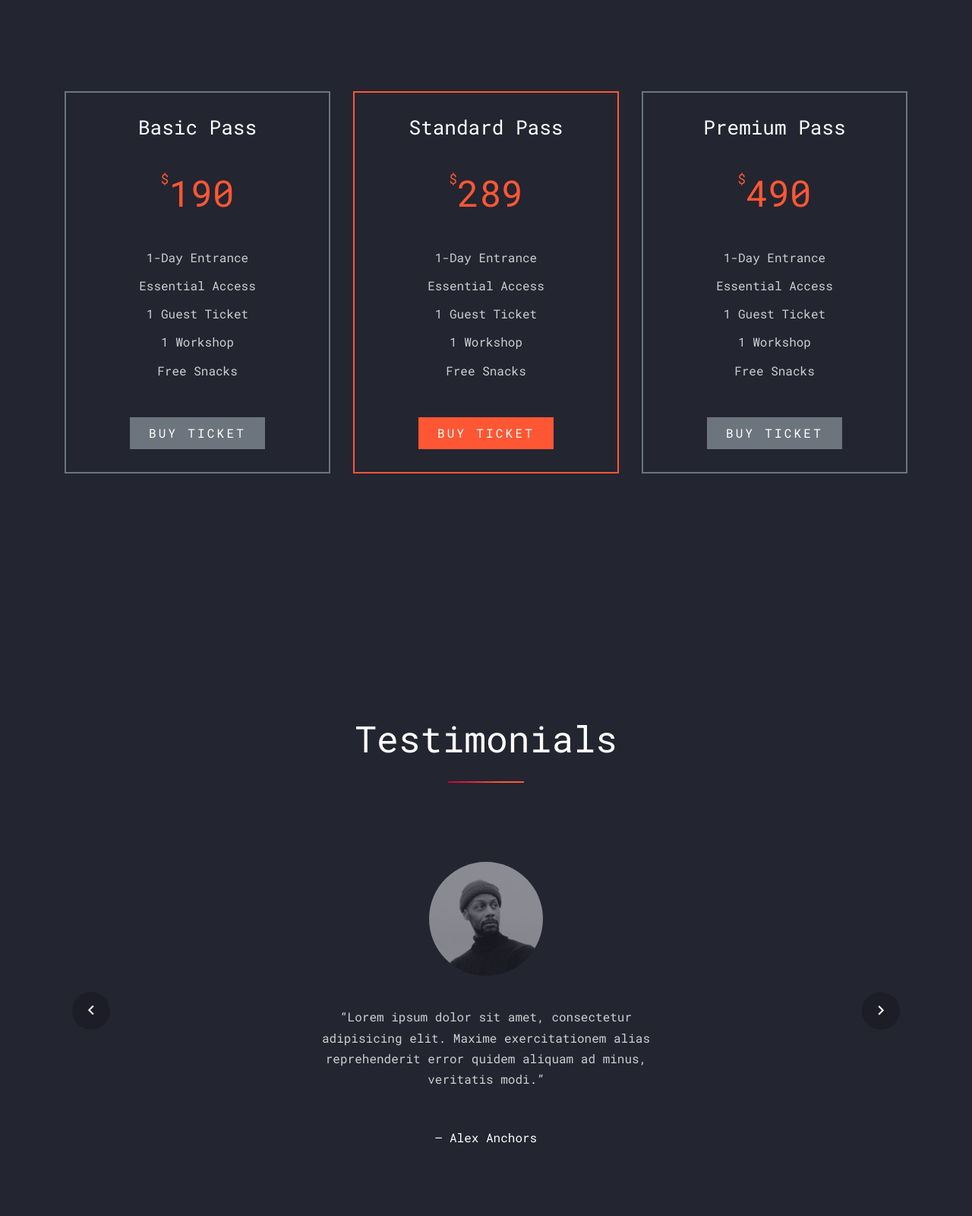
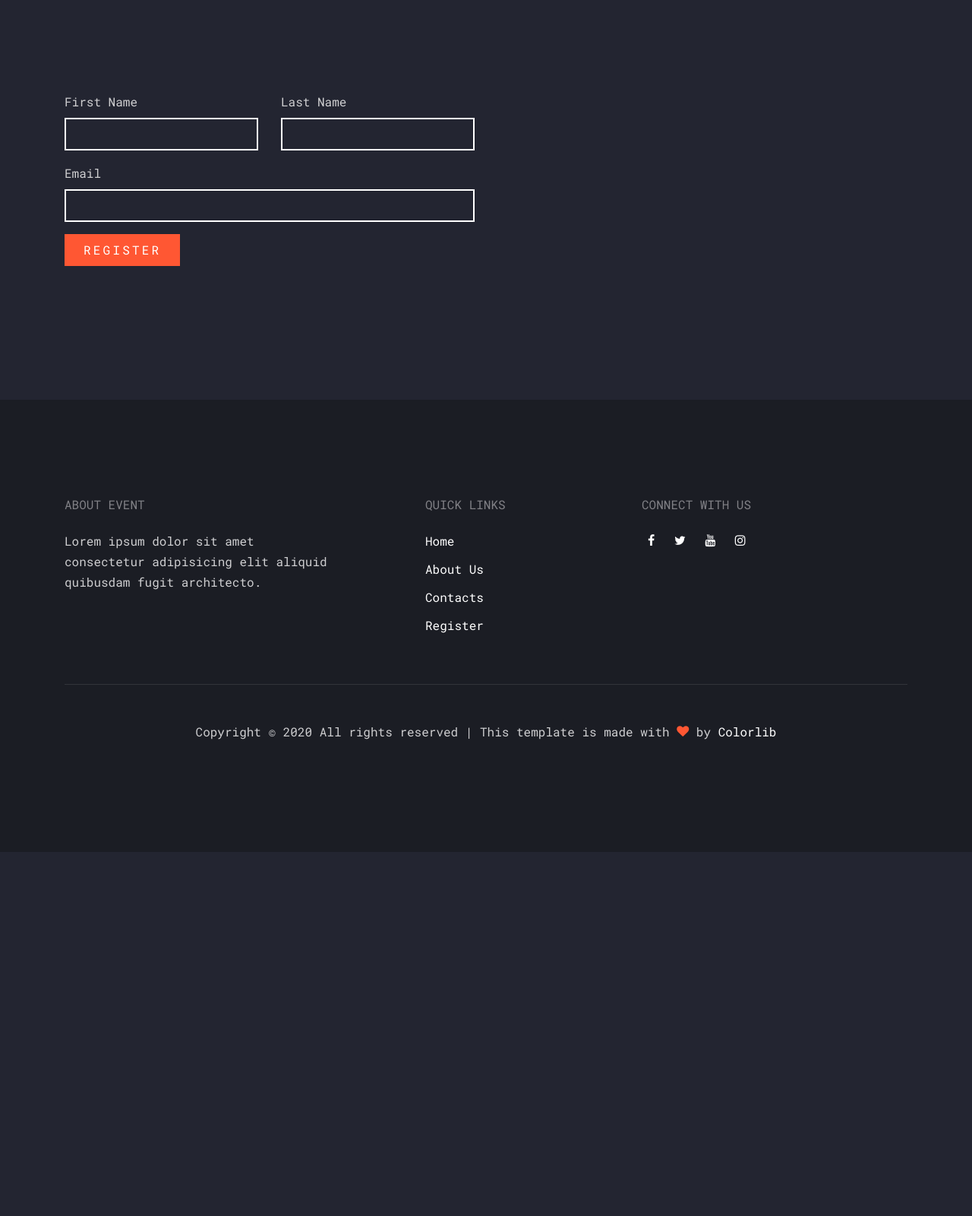
Before and after one commit to mwic-est2018/cyber-con-website, a plain HTML site: page register.html in a window 1280 px wide. Shown: the part 600-2200 px from the top of the page at 76% size. After the commit the page ends 1721 px from the top, so only its background shows below. Drawn offline with Linux system fonts and the light colour scheme; files whose address does not match are found by name.

Commit message:
create sample register form

```diff
--- a/register.html
+++ b/register.html
@@ -35,7 +35,7 @@
       <div class="container-fluid">
         <div class="row align-items-center">
           <div class="col-11 col-xl-2">
-            <h1 class="mb-0"><a href="index.html" class="text-white h2 mb-0">Work<span class="text-primary">shop</span> </a></h1>
+            <h1 class="mb-0"><a href="index.html" class="text-white h2 mb-0">Cyber<span class="text-primary">Con</span> </a></h1>
           </div>
           <div class="col-12 col-md-10 d-none d-xl-block">
             <nav class="site-navigation position-relative text-right" role="navigation">
@@ -57,8 +57,7 @@
       <div class="container">
         <div class="row align-items-center">
           <div class="col-md-10">
-            <span class="d-block mb-3 caption">Buy Tickets</span>
-            <h1 class="d-block mb-4">Tickets</h1>
+            <h1 class="d-block mb-4">Register</h1>
           </div>
         </div>
       </div>
@@ -66,151 +65,41 @@
 
     <div class="site-section">
       <div class="container">
+        <div class="row">
+          <div class="col-md-6" data-aos="fade-up">
+            <form action="#">
 
+              <div class="row form-group">
+                <div class="col-md-6 mb-3 mb-md-0">
+                  <label class="" for="fname">First Name</label>
+                  <input type="text" id="fname" class="form-control">
+                </div>
+                <div class="col-md-6">
+                  <label class="" for="lname">Last Name</label>
+                  <input type="text" id="lname" class="form-control">
+                </div>
+              </div>
 
-        <div class="row">
-          <div class="col-md-6 col-lg-4 mb-5 mb-lg-0"  data-aos="fade-up" data-aos-delay="200">
-            <div class="pricing border-secondary text-center">
-              <h2>Basic Pass</h2>
-              <div class="amount"><sup>$</sup><span class="number">190</span> </div>
-              <ul class="list-unstyled mb-5">
-                <li>1-Day Entrance</li>
-                <li>Essential Access</li>
-                <li>1 Guest Ticket</li>
-                <li>1 Workshop</li>
-                <li>Free Snacks</li>
-              </ul>
-              <div><a href="#" class="btn btn-secondary px-4 py-2">Buy Ticket</a></div>
-            </div>
-          </div>
+              <div class="row form-group">
 
-          <div class="col-md-6 col-lg-4 mb-5 mb-lg-0" data-aos="fade-up" data-aos-delay="300">
-            <div class="pricing border-primary text-center">
-              <h2>Standard Pass</h2>
-              <div class="amount"><sup>$</sup><span class="number">289</span> </div>
-              <ul class="list-unstyled mb-5">
-                <li>1-Day Entrance</li>
-                <li>Essential Access</li>
-                <li>1 Guest Ticket</li>
-                <li>1 Workshop</li>
-                <li>Free Snacks</li>
-              </ul>
-              <div><a href="#" class="btn btn-primary px-4 py-2">Buy Ticket</a></div>
-            </div>
-          </div>
+                <div class="col-md-12">
+                  <label class="" for="email">Email</label>
+                  <input type="email" id="email" class="form-control">
+                </div>
+              </div>
 
-          <div class="col-md-6 col-lg-4 mb-5 mb-lg-0" data-aos="fade-up" data-aos-delay="400">
-            <div class="pricing border-secondary text-center">
-              <h2>Premium Pass</h2>
-              <div class="amount"><sup>$</sup><span class="number">490</span> </div>
-              <ul class="list-unstyled mb-5">
-                <li>1-Day Entrance</li>
-                <li>Essential Access</li>
-                <li>1 Guest Ticket</li>
-                <li>1 Workshop</li>
-                <li>Free Snacks</li>
-              </ul>
-              <div><a href="#" class="btn btn-secondary px-4 py-2">Buy Ticket</a></div>
-            </div>
+              <div class="row form-group">
+                <div class="col-md-12">
+                  <input type="submit" value="Register" class="btn btn-primary py-2 px-4 text-white">
+                </div>
+              </div>
+
+            </form>
           </div>
         </div>
       </div>
     </div>
-
-
-    <div class="site-section" data-aos="fade">
-      <div class="container">
-        <div class="row mb-5 justify-content-center">
-          <div class="col-lg-4 mb-5">
-            <div class="site-section-heading">
-              <h2 class="text-center">Testimonials</h2>
-            </div>
-          </div>
-        </div>
-
-        <div class="slide-one-item home-slider owl-carousel">
-
-          <div class="row justify-content-center">
-
-            <div class="testimony text-center col-md-5">
-              <figure>
-                <img src="images/person_1.jpg" alt="Image" class="img-fluid">
-              </figure>
-              <blockquote>
-                <p>&ldquo;Lorem ipsum dolor sit amet, consectetur adipisicing elit. Maxime exercitationem alias reprehenderit error quidem aliquam ad minus, veritatis modi.&rdquo;</p>
-                <p class="author">&mdash; Emely Peters</p>
-              </blockquote>
-            </div>
-          </div>
-
-          <div class="row justify-content-center">
-           <div class="testimony text-center col-md-5">
-              <figure>
-                <img src="images/person_2.jpg" alt="Image" class="img-fluid">
-              </figure>
-              <blockquote>
-                <p>&ldquo;Lorem ipsum dolor sit amet, consectetur adipisicing elit. Maxime exercitationem alias reprehenderit error quidem aliquam ad minus, veritatis modi.&rdquo;</p>
-                <p class="author">&mdash; Alex Anchors</p>
-              </blockquote>
-            </div>
-          </div>
-
-          <div class="row justify-content-center">
-            <div class="testimony text-center col-md-5">
-              <figure>
-                <img src="images/person_3.jpg" alt="Image" class="img-fluid">
-              </figure>
-              <blockquote>
-                <p>&ldquo;Lorem ipsum dolor sit amet, consectetur adipisicing elit. Maxime exercitationem alias reprehenderit error quidem aliquam ad minus, veritatis modi.&rdquo;</p>
-                <p class="author">&mdash; Aaron Thomas</p>
-              </blockquote>
-            </div>
-          </div>
-
-          <div class="row justify-content-center">
-            <div class="testimony text-center col-md-5">
-              <figure>
-                <img src="images/person_1.jpg" alt="Image" class="img-fluid">
-              </figure>
-              <blockquote>
-                <p>&ldquo;Lorem ipsum dolor sit amet, consectetur adipisicing elit. Maxime exercitationem alias reprehenderit error quidem aliquam ad minus, veritatis modi.&rdquo;</p>
-                <p class="author">&mdash; Emely Peters</p>
-              </blockquote>
-            </div>
-          </div>
-
-          <div class="row justify-content-center">
-           <div class="testimony text-center col-md-5">
-              <figure>
-                <img src="images/person_2.jpg" alt="Image" class="img-fluid">
-              </figure>
-              <blockquote>
-                <p>&ldquo;Lorem ipsum dolor sit amet, consectetur adipisicing elit. Maxime exercitationem alias reprehenderit error quidem aliquam ad minus, veritatis modi.&rdquo;</p>
-                <p class="author">&mdash; Alex Anchors</p>
-              </blockquote>
-            </div>
-          </div>
-
-          <div class="row justify-content-center">
-            <div class="testimony text-center col-md-5">
-              <figure>
-                <img src="images/person_3.jpg" alt="Image" class="img-fluid">
-              </figure>
-              <blockquote>
-                <p>&ldquo;Lorem ipsum dolor sit amet, consectetur adipisicing elit. Maxime exercitationem alias reprehenderit error quidem aliquam ad minus, veritatis modi.&rdquo;</p>
-                <p class="author">&mdash; Aaron Thomas</p>
-              </blockquote>
-            </div>
-          </div>
-
-        </div>
-
-
-
-
-
-      </div>
-    </div>
+  </div>
 
 
     <footer class="site-footer">
```
